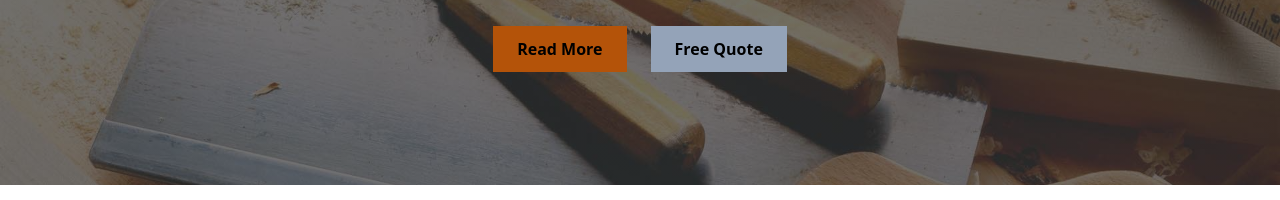
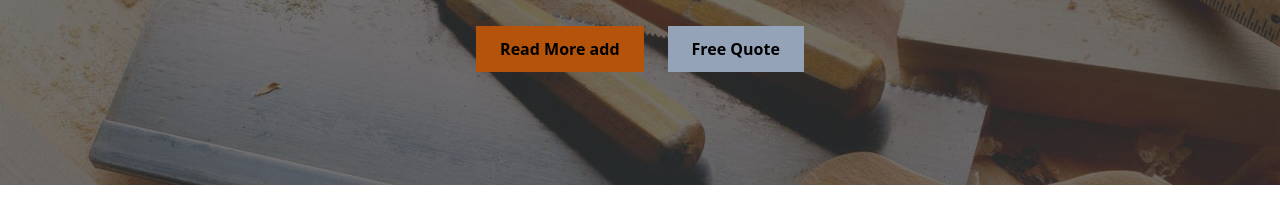
Before and after one commit to Habibulislam12/woody-tailwind, a website: page src/index.html in a window 1280 px wide. Shown: the part 423-623 px from the top of the page. Drawn offline with Linux system fonts and the light colour scheme.

Commit message:
comment 2

```diff
--- a/src/index.html
+++ b/src/index.html
@@ -62,7 +62,7 @@
             </div>
             <div class="hero-btn flex mt-10">
                 <div class="btn-left mr-3">
-                    <a class=" px-6 py-3 bg-amber-700 text-black-500 font-semibold " href="#">Read More</a>
+                    <a class=" px-6 py-3 bg-amber-700 text-black-500 font-semibold " href="#">Read More add</a>
                 </div>
                 <div class="btn-right ml-3"><a class="bg-slate-400 px-6 py-3 text-black-600 font-semibold " href="#">Free Quote</a></div>
             </div>
```
